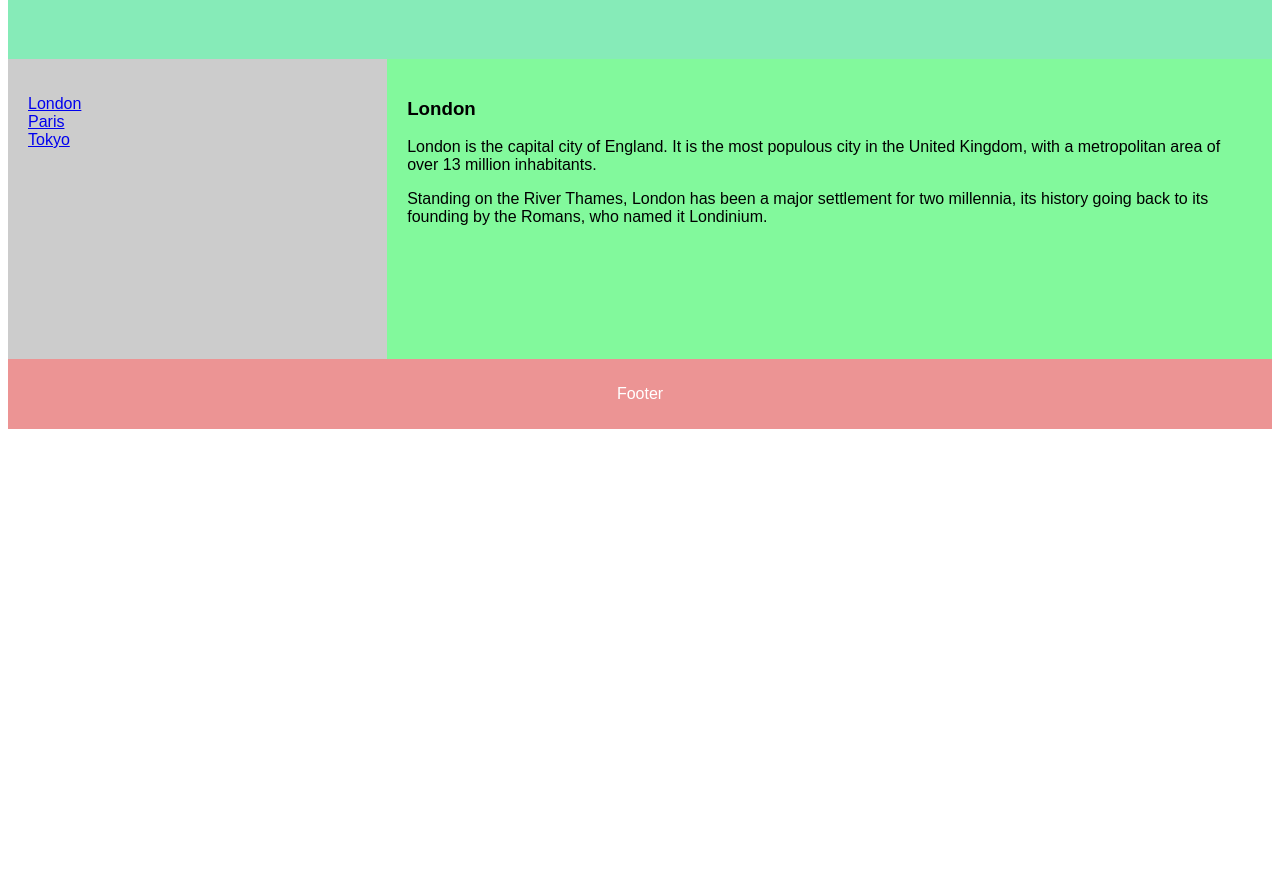
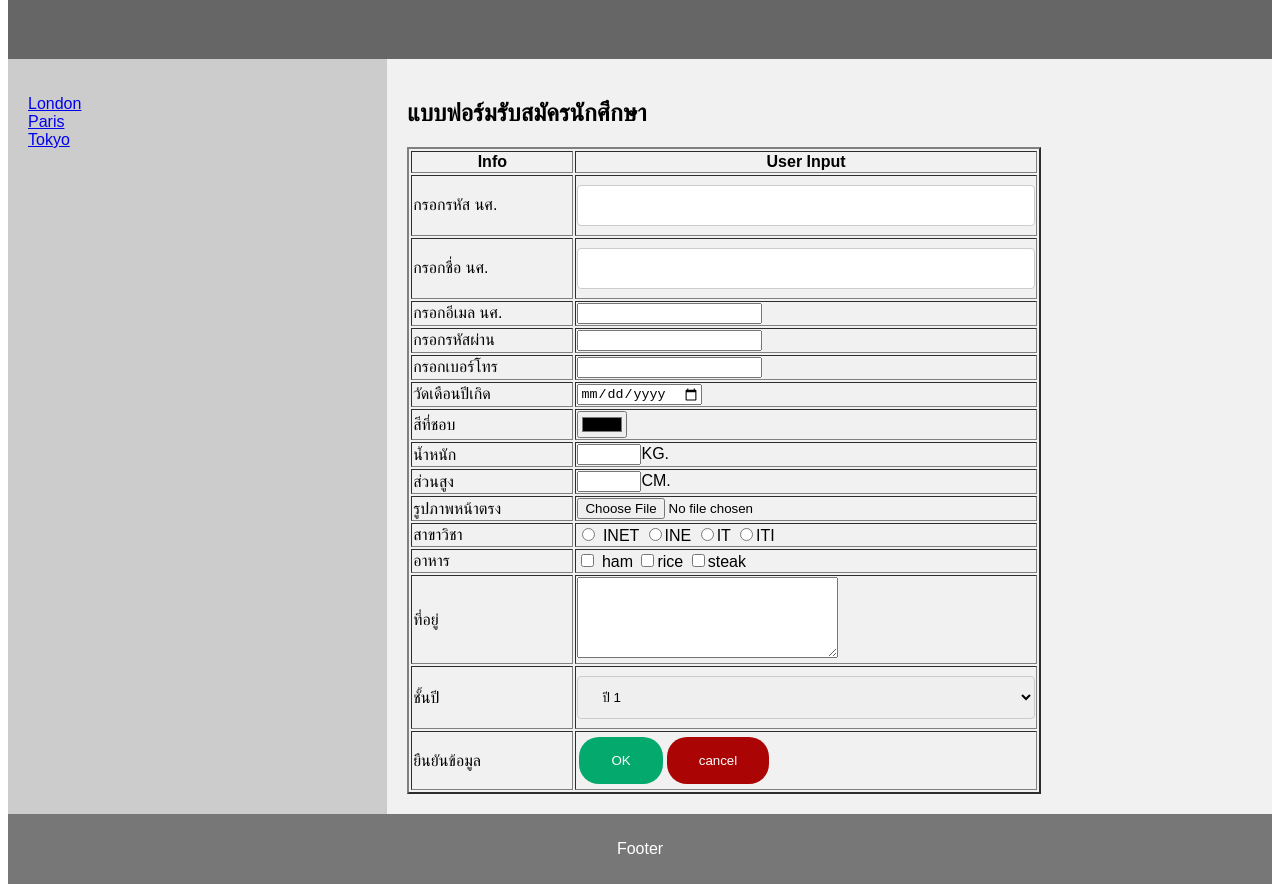
Before and after one commit to KornBurunchai/web, a plain HTML site: page layout.html in a window 1280 px wide. Shown: the part 285-1177 px from the top of the page. Before the commit the page ends 800 px from the top, so only its background shows below. Drawn offline with Linux system fonts and the light colour scheme; files that its build step writes are made by us from their sources.

Commit message:
Update layout.html

```diff
--- a/layout.html
+++ b/layout.html
@@ -1,8 +1,10 @@
 <!DOCTYPE html>
 <html lang="en">
+
 <head>
   <title>CSS Template</title>
   <meta charset="utf-8">
+  <link rel="stylesheet" href="css/newstyle.css">
   <meta name="viewport" content="width=device-width, initial-scale=1">
   <style>
     * {
@@ -15,7 +17,7 @@ body {
 
     /* Style the header */
     header {
-  background-color: #86ebb8;
+      background-color: #666;
       padding: 30px;
       text-align: center;
       font-size: 35px;
@@ -26,7 +28,8 @@ header {
     nav {
       float: left;
       width: 30%;
-  height: 300px; /* only for demonstration, should be removed */
+      height: 300px;
+      /* only for demonstration, should be removed */
       background: #ccc;
       padding: 20px;
     }
@@ -41,8 +44,9 @@ article {
       float: left;
       padding: 20px;
       width: 70%;
-  background-color: #82f99c;
-  height: 300px; /* only for demonstration, should be removed */
+      background-color: #f1f1f1;
+      height: 300px;
+      /* only for demonstration, should be removed */
     }
 
     /* Clear floats after the columns */
@@ -54,7 +58,7 @@ section::after {
 
     /* Style the footer */
     footer {
-  background-color: #ec9494;
+      background-color: #777;
       padding: 10px;
       text-align: center;
       color: white;
@@ -62,24 +66,52 @@ footer {
 
     /* Responsive layout - makes the two columns/boxes stack on top of each other instead of next to each other, on small screens */
     @media (max-width: 600px) {
-  nav, article {
+
+      nav,
+      article {
         width: 100%;
         height: auto;
       }
     }
+
+    .flex-container {
+      display: flex;
+      flex-direction: row;
+      width: 100%;
+    }
+
+    nav {
+      flex: 0 0 30%;
+      /* Fixed width, no growth, no shrink */
+      background: #ccc;
+      padding: 20px;
+      height: auto;
+      /* Important for dynamic height */
+    }
+
+    form {
+      flex: 1;
+      /* Allow form to take up remaining space */
+      padding: 20px;
+      background-color: #f1f1f1;
+    }
   </style>
 </head>
+
 <body>
 
   <h2>CSS Layout Float</h2>
-<p>In this example, we have created a header, two columns/boxes and a footer. On smaller screens, the columns will stack on top of each other.</p>
-<p>Resize the browser window to see the responsive effect (you will learn more about this in our next chapter - HTML Responsive.)</p>
+  <p>In this example, we have created a header, two columns/boxes and a footer. On smaller screens, the columns will
+    stack on top of each other.</p>
+  <p>Resize the browser window to see the responsive effect (you will learn more about this in our next chapter - HTML
+    Responsive.)</p>
 
   <header>
     <h2>Cities</h2>
   </header>
 
   <section>
+    <div class="flex-container">
       <nav>
         <ul>
           <li><a href="#">London</a></li>
@@ -88,11 +120,92 @@ footer {
         </ul>
       </nav>
 
-  <article>
-    <h1>London</h1>
-    <p>London is the capital city of England. It is the most populous city in the  United Kingdom, with a metropolitan area of over 13 million inhabitants.</p>
-    <p>Standing on the River Thames, London has been a major settlement for two millennia, its history going back to its founding by the Romans, who named it Londinium.</p>
-  </article>
+
+      <!-- <article> -->
+      <form method="post">
+        <h1>แบบฟอร์มรับสมัครนักศึกษา</h1>
+        <table border="2" width="75%">
+          <tr>
+            <th>Info</th>
+            <th>User Input</th>
+          </tr>
+          <tr>
+            <td>กรอกรหัส นศ.</td>
+            <td><input type="text" name="std_id" id=""></td>
+          </tr>
+          <tr>
+            <td>กรอกชื่อ นศ.</td>
+            <td><input type="text" name="std_name" id=""></td>
+          </tr>
+          <tr>
+            <td>กรอกอีเมล นศ.</td>
+            <td><input type="email" name="std_email" id=""></td>
+          </tr>
+          <tr>
+            <td>กรอกรหัสผ่าน</td>
+            <td><input type="password" name="std_password" id=""></td>
+          </tr>
+          <tr>
+            <td>กรอกเบอร์โทร</td>
+            <td><input type="tel" name="std_tel" id=""></td>
+          </tr>
+          <tr>
+            <td>วัดเดือนปีเกิด</td>
+            <td><input type="date" name="std_born" id=""></td>
+          </tr>
+          <tr>
+            <td>สีที่ชอบ</td>
+            <td><input type="color" name="std_color" id=""></td>
+          </tr>
+          <tr>
+            <td>น้ำหนัก</td>
+            <td><input type="number" name="std_weigh" min="20" max="200" id="">KG.</td>
+          </tr>
+          <tr>
+            <td>ส่วนสูง</td>
+            <td><input type="number" name="std_heigth" min="100" max="250" id="">CM.</td>
+          </tr>
+          <tr>
+            <td>รูปภาพหน้าตรง</td>
+            <td><input type="file" name="std_img" id=""></td>
+          </tr>
+          <tr>
+            <td>สาขาวิชา</td>
+            <td><input type="radio" name="std_major" id="" value="INET"> INET
+              <input type="radio" name="std_major" id="" value="INE">INE
+              <input type="radio" name="std_major" id="" value="IT">IT
+              <input type="radio" name="std_major" id="" value="IT">ITI
+            </td>
+          </tr>
+          <tr>
+            <td>อาหาร</td>
+            <td><input type="checkbox" name="std_food" id="" value="ham"> ham
+              <input type="checkbox" name="std_food" id="" value="rice">rice
+              <input type="checkbox" name="std_food" id="" value="steak">steak
+            </td>
+          </tr>
+          <tr>
+            <td>ที่อยู่</td>
+            <td><textarea name="address" rows="5" cols="30"></textarea></td>
+          </tr>
+          <tr>
+            <td>ชั้นปี</td>
+            <td><select name="std_year" id="">
+                <option value="1">ปี 1</option>
+                <option value="2">ปี 2</option>
+                <option value="3">ปี 3</option>
+                <option value="4">ปี 4</option>
+              </select></td>
+          </tr>
+          <tr>
+            <td>ยืนยันข้อมูล</td>
+            <td><input type="submit" name="std_submit" id="" value="OK"><input type="reset" name="std_submit" id=""
+                value="cancel"></td>
+          </tr>
+        </table>
+      </form>
+    </div>
+    <!-- </article> -->
   </section>
 
   <footer>
@@ -100,4 +213,5 @@ footer {
   </footer>
 
 </body>
+
 </html>
```
Lines whose indentation alone changed are shown as unchanged.
